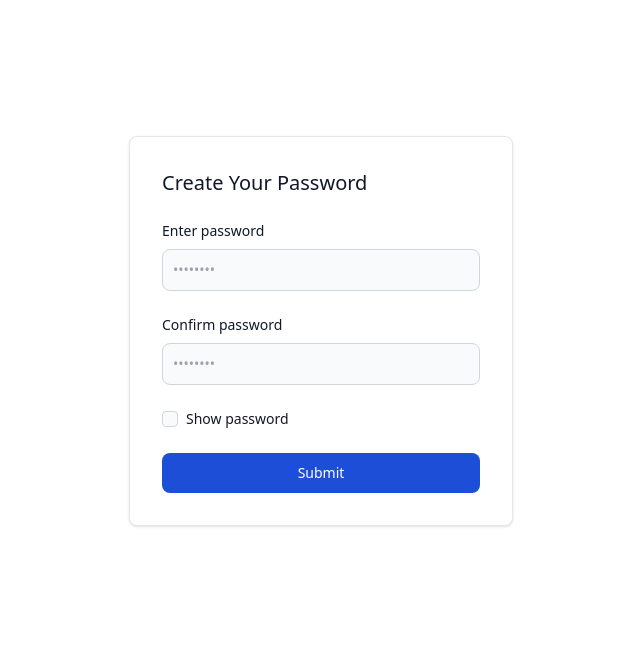
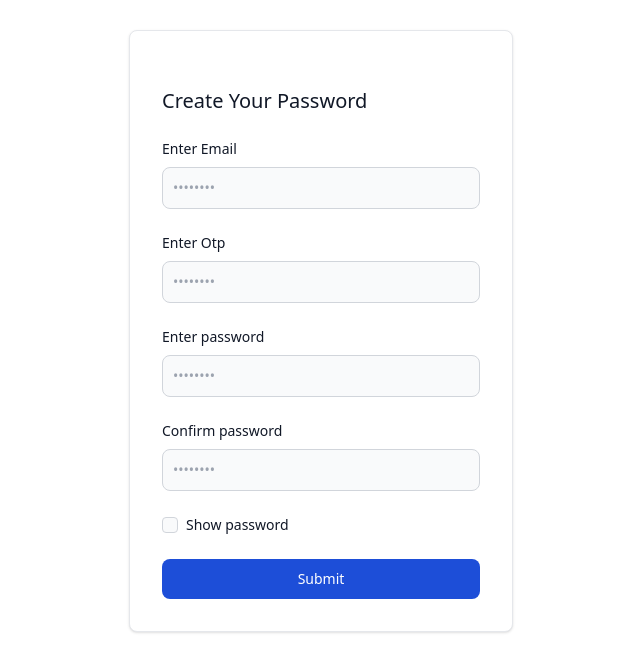
Before and after one commit to Vishnu-vashishth/ClgErp, a Django app: page /reset/ in a window 1280 px wide. Shown: the part 69-741 px from the top of the page, without its empty margins (319-959 px from the left). Run offline with Django 4.2, Linux system fonts and the light colour scheme; some libraries are stand-ins or nearby versions.

Commit message:
email functionality

```diff
--- a/erp/settings.py
+++ b/erp/settings.py
@@ -28,7 +28,7 @@ EMAIL_HOST = 'smtp.gmail.com'
 EMAIL_PORT = 587
 EMAIL_USE_TLS = True
 EMAIL_HOST_USER = 'papajiyt420@gmail.com'
-EMAIL_HOST_PASSWORD = 'axdntbielktodfvz'
+EMAIL_HOST_PASSWORD = 'nwzipjywxfibzfci'
 
 
 
--- a/erp/urls.py
+++ b/erp/urls.py
@@ -11,5 +11,5 @@ urlpatterns = [
     path('',views.home,name='Home'),
     path('reset/',views.reset,name='Reset'),
     path('forgot/',views.forgot,name='Forgot'),
-    path('logout/',views.forgot,name='Logout'),
+    path('logout/',views.logout,name='Logout'),
 ]
--- a/erp/views.py
+++ b/erp/views.py
@@ -41,7 +41,7 @@ def login(request):
         email = request.POST["email"]
         password = request.POST["password"]
         role = request.POST["role"]
-        print(email,password,role)
+
         if role == "student":
             print(email,password,role)
             try :
@@ -77,7 +77,7 @@ def login(request):
                 messages.error(request, 'something went wrong')
                 return redirect('Login')
 
-    return render(request, "root/index.html",context =  context)
+    return render(request, "root/index.html", context =  context)
 
 
 
@@ -145,7 +145,7 @@ def forgot(request):
                     recipient_list = [email]
                     send_mail(subject, message, "helpFrom@satyug.edu.in", recipient_list, fail_silently=False, auth_user=None, auth_password=None, connection=None, html_message=None)
                     messages.success(request, 'Otp sent to your email')
-                    return redirect('Login')
+                    return redirect('Reset')
                 else:
                     teacher = Teacher.objects.get(email = email)
                     if teacher:
@@ -158,18 +158,18 @@ def forgot(request):
                         recipient_list = [email]
                         send_mail(subject, message, "helpFrom@satyug.edu.in", recipient_list, fail_silently=False, auth_user=None, auth_password=None, connection=None, html_message=None)
                         messages.success(request, 'Otp sent to your email')
-                        return redirect('Login')
+                        return redirect('Reset')
                     else:
                         messages.error(request, 'invalid Email')
-                        return redirect('forgot')
-            except:
-                messages.error(request, 'something went wrong')
+                        return redirect('Forgot')
+            except Exception as e:
+                messages.error(request, f'something went wrong {e}')
                 return redirect('Login')
 
     return render(request, "root/index.html",context =  context)
 
 
 def logout(request):
-    response = redirect('Login')
+    response = redirect('Home')
     response.delete_cookie('token')
     return response
--- a/templates/root/index.html
+++ b/templates/root/index.html
@@ -20,7 +20,7 @@
  {% for message in messages %}
    {% if message.tags == 'success' %}
 
-   <div id="toast-success" class="toasts z-30 flex items-center w-full max-w-xs p-4 mb-4 text-gray-500 bg-white rounded-lg shadow dark:text-gray-400 dark:bg-gray-800" role="alert">
+   <div id="toast-success" class=" block toasts z-30 flex items-center w-full max-w-xs p-4 mb-4 text-gray-500 bg-white rounded-lg shadow dark:text-gray-400 dark:bg-gray-800" role="alert">
     <div class="inline-flex items-center justify-center flex-shrink-0 w-8 h-8 text-green-500 bg-green-100 rounded-lg dark:bg-green-800 dark:text-green-200">
         <svg aria-hidden="true" class="w-5 h-5" fill="currentColor" viewBox="0 0 20 20" xmlns="http://www.w3.org/2000/svg"><path fill-rule="evenodd" d="M16.707 5.293a1 1 0 010 1.414l-8 8a1 1 0 01-1.414 0l-4-4a1 1 0 011.414-1.414L8 12.586l7.293-7.293a1 1 0 011.414 0z" clip-rule="evenodd"></path></svg>
         <span class="sr-only">Check icon</span>
--- a/templates/root/login.html
+++ b/templates/root/login.html
@@ -8,14 +8,14 @@
 
     <div class="flex items-center justify-center h-screen">
     <div class="w-full max-w-sm p-4 bg-white border border-gray-200 rounded-lg shadow sm:p-6 md:p-8 dark:bg-gray-800 dark:border-gray-700">
-        <form class="space-y-6" action="" method="post">
+        <form class="space-y-6" action="{% url 'Login' %}" method="post">
             {% csrf_token %}
             <h5 class="text-xl font-medium text-gray-900 dark:text-white">Sign in to our platform</h5>
 
 
             <div class="mx-auto max-w-xs">
                 <label for="login_type" class="mb-1 block text-sm font-medium text-gray-700">Login as</label>
-                <select id="user_type" name ="role" required class="block w-full rounded-md border-gray-300 shadow-sm focus:border-primary-300 focus:ring focus:ring-primary-200 focus:ring-opacity-50 disabled:cursor-not-allowed disabled:bg-gray-50">
+                <select id="user_type" name ="role" required class="bg-gray-50 border border-gray-300 text-gray-900 text-sm rounded-lg focus:ring-blue-500 focus:border-blue-500 block w-full p-2.5 dark:bg-gray-600 dark:border-gray-500 dark:placeholder-gray-400 dark:text-white">
                     <option value="">Select</option>
                   <option value="student">Student</option>
                   <option value="teacher">Teacher</option>
--- a/templates/root/navbar.html
+++ b/templates/root/navbar.html
@@ -24,7 +24,7 @@
           <a href="#" class="block py-2 pl-3 pr-4 text-gray-900 rounded hover:bg-gray-100 md:hover:bg-transparent md:hover:text-blue-700 md:p-0 md:dark:hover:text-blue-500 dark:text-white dark:hover:bg-gray-700 dark:hover:text-white md:dark:hover:bg-transparent dark:border-gray-700">MyProfile</a>
         </li>
         <li>
-          <a href="{% url 'index'%}" class="block py-2 pl-3 pr-4 text-gray-900 rounded hover:bg-gray-100 md:hover:bg-transparent md:hover:text-blue-700 md:p-0 md:dark:hover:text-blue-500 dark:text-white dark:hover:bg-gray-700 dark:hover:text-white md:dark:hover:bg-transparent dark:border-gray-700">Attendence</a>
+          <a href="{% url 'attendance'%}" class="block py-2 pl-3 pr-4 text-gray-900 rounded hover:bg-gray-100 md:hover:bg-transparent md:hover:text-blue-700 md:p-0 md:dark:hover:text-blue-500 dark:text-white dark:hover:bg-gray-700 dark:hover:text-white md:dark:hover:bg-transparent dark:border-gray-700">Attendence</a>
         </li>
         <li>
           <a href="#" class="block py-2 pl-3 pr-4 text-gray-900 rounded hover:bg-gray-100 md:hover:bg-transparent md:hover:text-blue-700 md:p-0 md:dark:hover:text-blue-500 dark:text-white dark:hover:bg-gray-700 dark:hover:text-white md:dark:hover:bg-transparent dark:border-gray-700">Progress</a>
--- a/templates/root/reset.html
+++ b/templates/root/reset.html
@@ -3,8 +3,17 @@
 
 <div class="flex items-center justify-center h-screen">
     <div class="w-full max-w-sm p-4 bg-white border border-gray-200 rounded-lg shadow sm:p-6 md:p-8 dark:bg-gray-800 dark:border-gray-700">
-        <form class="space-y-6" action="#" method="post">
+        <form class="space-y-6" action="{% url 'Reset' %}" method="post">
+            {% csrf_token %}
             <h5 class="text-xl font-medium text-gray-900 dark:text-white">Create Your Password</h5>
+            <div>
+                <label for="email" class="block mb-2 text-sm font-medium text-gray-900 dark:text-white">Enter Email</label>
+                <input type="email" name="email" id="password" class="bg-gray-50 border border-gray-300 text-gray-900 text-sm rounded-lg focus:ring-blue-500 focus:border-blue-500 block w-full p-2.5 dark:bg-gray-600 dark:border-gray-500 dark:placeholder-gray-400 dark:text-white" placeholder="••••••••" required>
+            </div>
+            <div>
+                <label for="otp" class="block mb-2 text-sm font-medium text-gray-900 dark:text-white">Enter Otp</label>
+                <input type="text" name="otp" id="otp" class="bg-gray-50 border border-gray-300 text-gray-900 text-sm rounded-lg focus:ring-blue-500 focus:border-blue-500 block w-full p-2.5 dark:bg-gray-600 dark:border-gray-500 dark:placeholder-gray-400 dark:text-white" placeholder="••••••••" required>
+            </div>
             <div>
                 <label for="password" class="block mb-2 text-sm font-medium text-gray-900 dark:text-white">Enter password</label>
                 <input type="password" name="password" id="password" class="bg-gray-50 border border-gray-300 text-gray-900 text-sm rounded-lg focus:ring-blue-500 focus:border-blue-500 block w-full p-2.5 dark:bg-gray-600 dark:border-gray-500 dark:placeholder-gray-400 dark:text-white" placeholder="••••••••" required>
```
Also changed, not shown: templates/root/forgot.html (+5 -4 lines), attendance/templates/attendance/dashBoard.html (renamed from attendance/templates/dashBoard.html).
